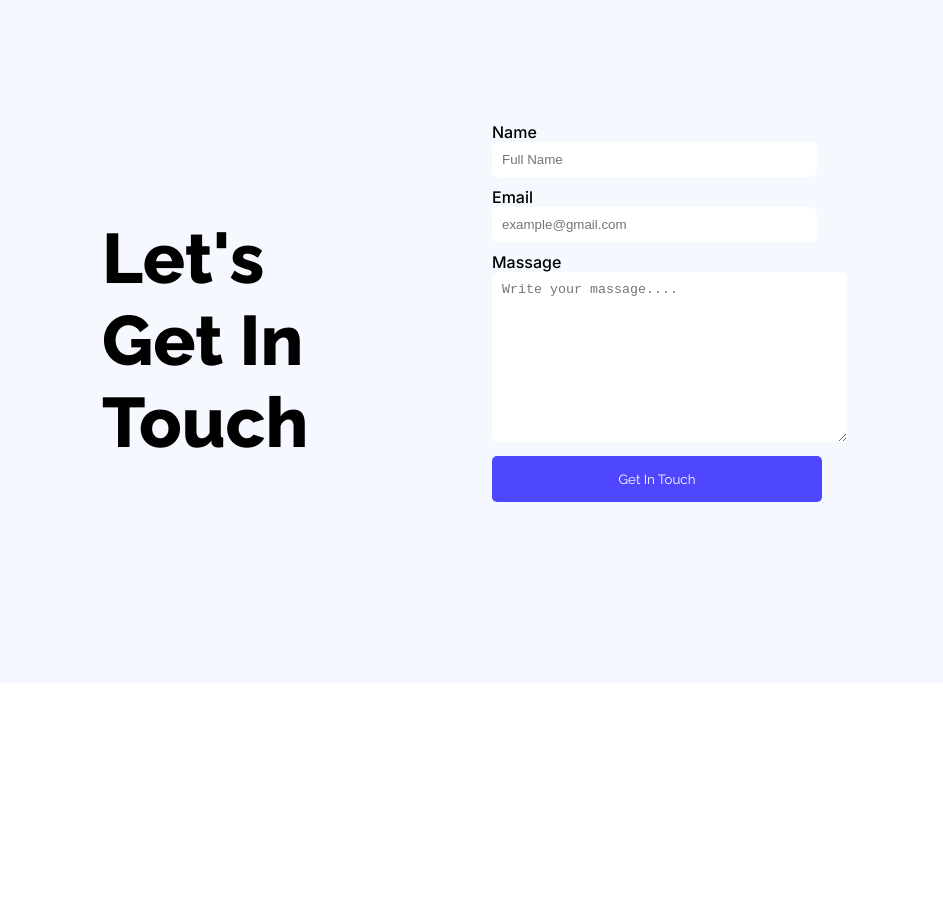
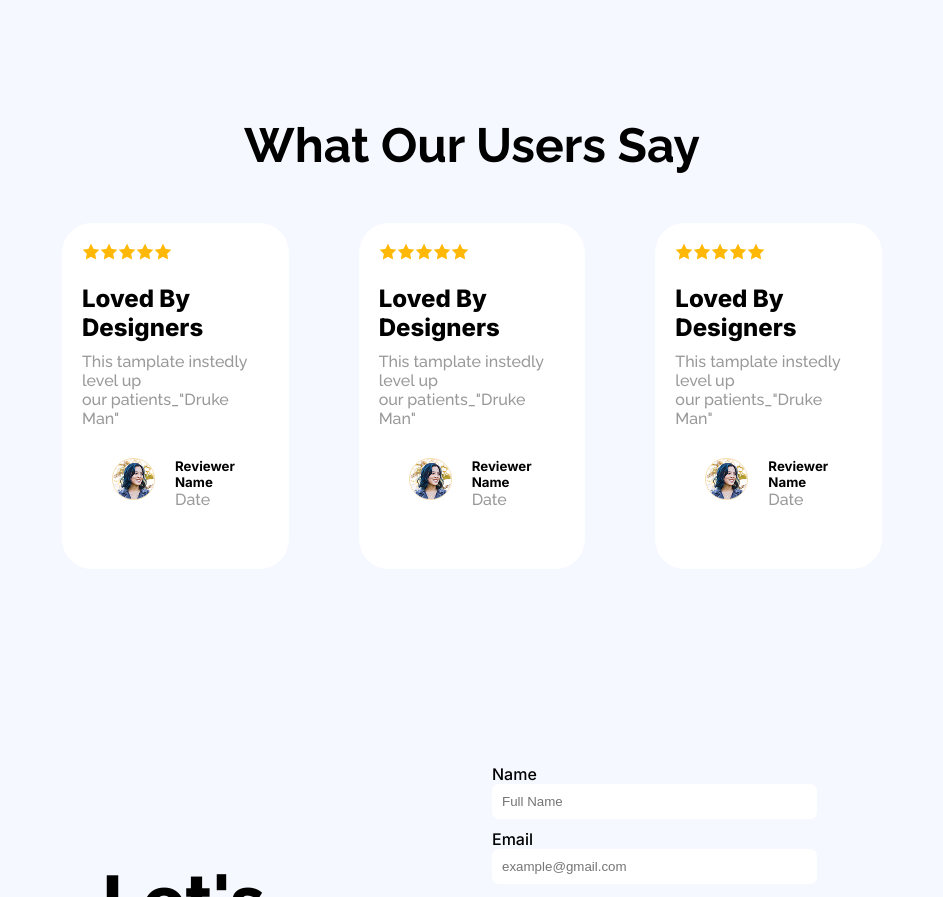
Before and after one commit to torikul0191012/Assignment-01, a plain HTML site: page index.html in a window 1280 px wide. Shown: the part 1625-2522 px from the top of the page, without its empty margins (168-1111 px from the left). Drawn offline with Linux system fonts and the light colour scheme.

Commit message:
uploaded review section

```diff
--- a/index.html
+++ b/index.html
@@ -5,7 +5,7 @@
     <meta name="viewport" content="width=device-width, initial-scale=1.0">
     <title>LOGO UI TEMPLATE</title>
     <link rel="stylesheet" href="style.css">
-    <link rel="icon" href="Assets/logos.png"
+    <link rel="icon" href="Assets/logos.png">
 </head>
 <body>
     <header class="Matha">
@@ -47,6 +47,70 @@
             </div>
         </section>
 
+        <section class="Review">
+            <div class="rh"><h1>What Our Users Say</h1></div>
+            <div class="card">
+
+                <div class="careone">
+                    <div class="star">
+                        <div><img src="Assets/icon-star.png" alt="star"></div>
+                        <div><img src="Assets/icon-star.png" alt="star"></div>
+                        <div><img src="Assets/icon-star.png" alt="star"></div>
+                        <div><img src="Assets/icon-star.png" alt="star"></div>
+                        <div><img src="Assets/icon-star.png" alt="star"></div>
+                    </div>
+                    <h2>Loved By Designers</h2>
+                    <p>This tamplate instedly level up <br> our patients_"Druke Man"</p>
+                    <div class="client">
+                        <div class="meye"> <img src="Assets/avatar.png" alt="avater"></div>
+                        <div class="dcinfo">
+                            <h5>Reviewer Name</h5>
+                            <p>Date</p>
+                        </div>
+                    </div>
+                </div>
+
+                <div class="careone">
+                    <div class="star">
+                        <div><img src="Assets/icon-star.png" alt="star"></div>
+                        <div><img src="Assets/icon-star.png" alt="star"></div>
+                        <div><img src="Assets/icon-star.png" alt="star"></div>
+                        <div><img src="Assets/icon-star.png" alt="star"></div>
+                        <div><img src="Assets/icon-star.png" alt="star"></div>
+                    </div>
+                    <h2>Loved By Designers</h2>
+                    <p>This tamplate instedly level up <br> our patients_"Druke Man"</p>
+                    <div class="client">
+                        <div class="meye"> <img src="Assets/avatar.png" alt="avater"></div>
+                        <div class="dcinfo">
+                            <h5>Reviewer Name</h5>
+                            <p>Date</p>
+                        </div>
+                    </div>
+                </div>
+
+                <div class="careone">
+                    <div class="star">
+                        <div><img src="Assets/icon-star.png" alt="star"></div>
+                        <div><img src="Assets/icon-star.png" alt="star"></div>
+                        <div><img src="Assets/icon-star.png" alt="star"></div>
+                        <div><img src="Assets/icon-star.png" alt="star"></div>
+                        <div><img src="Assets/icon-star.png" alt="star"></div>
+                    </div>
+                    <h2>Loved By Designers</h2>
+                    <p>This tamplate instedly level up <br> our patients_"Druke Man"</p>
+                    <div class="client">
+                        <div class="meye"> <img src="Assets/avatar.png" alt="avater"></div>
+                        <div class="dcinfo">
+                            <h5>Reviewer Name</h5>
+                            <p>Date</p>
+                        </div>
+                    </div>
+                </div>
+
+            </div>
+        </section>
+
         <section class="get-in">
                 <div class="geth"><h1> Let's Get In <br>  Touch </h1></div>
                 <div class="div-in">
--- a/style.css
+++ b/style.css
@@ -228,3 +228,62 @@ footer{
     font-weight: 600;
     padding: 10px;
 }
+/* Review Section*/
+.Review{
+        margin: 100px 200px;
+        background-color:  #f5f8ff;
+}
+.rh{    text-align: center;
+        justify-content: center;
+        padding: 20px;
+        font-size: 2rem;
+        font-family: "Raleway", sans-serif;
+        font-optical-sizing: auto;
+        font-weight: 500;
+        font-style: normal;
+}
+
+.star{
+    display: flex;
+    margin-bottom: 20px;
+
+
+}
+.card{
+    display: flex;
+    justify-content: space-between;
+    gap:50px ;
+    background-color: #f5f8ff;
+    padding: 20px;
+}
+.careone{
+    background-color: #ffffff;
+    margin: 10px;
+    padding: 20px;
+    border-radius: 30px;
+}
+.dcinfo , .careone h2{font-family: "Inter", sans-serif;
+    font-optical-sizing: auto;
+    font-weight:800;
+    font-style: normal;
+    margin-bottom: 10px;}
+
+.client{
+    display: flex;
+    text-align: left;
+    justify-content: left;
+    margin: 30px;
+    gap: 20px;
+}
+.meye img{
+    border: 1px wheat solid;
+    border-radius: 50px;
+
+}
+.careone p{
+    font-family: "Raleway", sans-serif;
+    font-optical-sizing: auto;
+    font-weight: 500;
+    font-style: normal;
+    color: #999999;
+}
```
